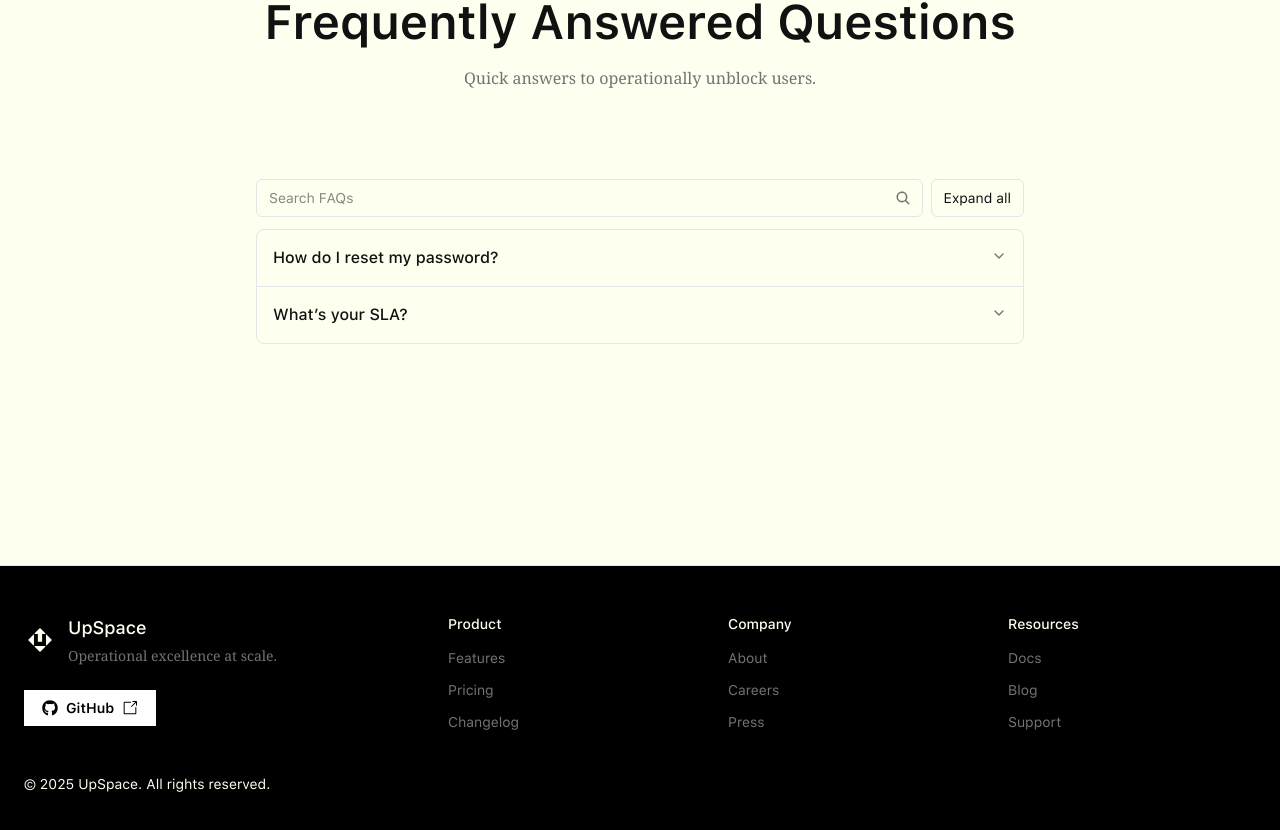
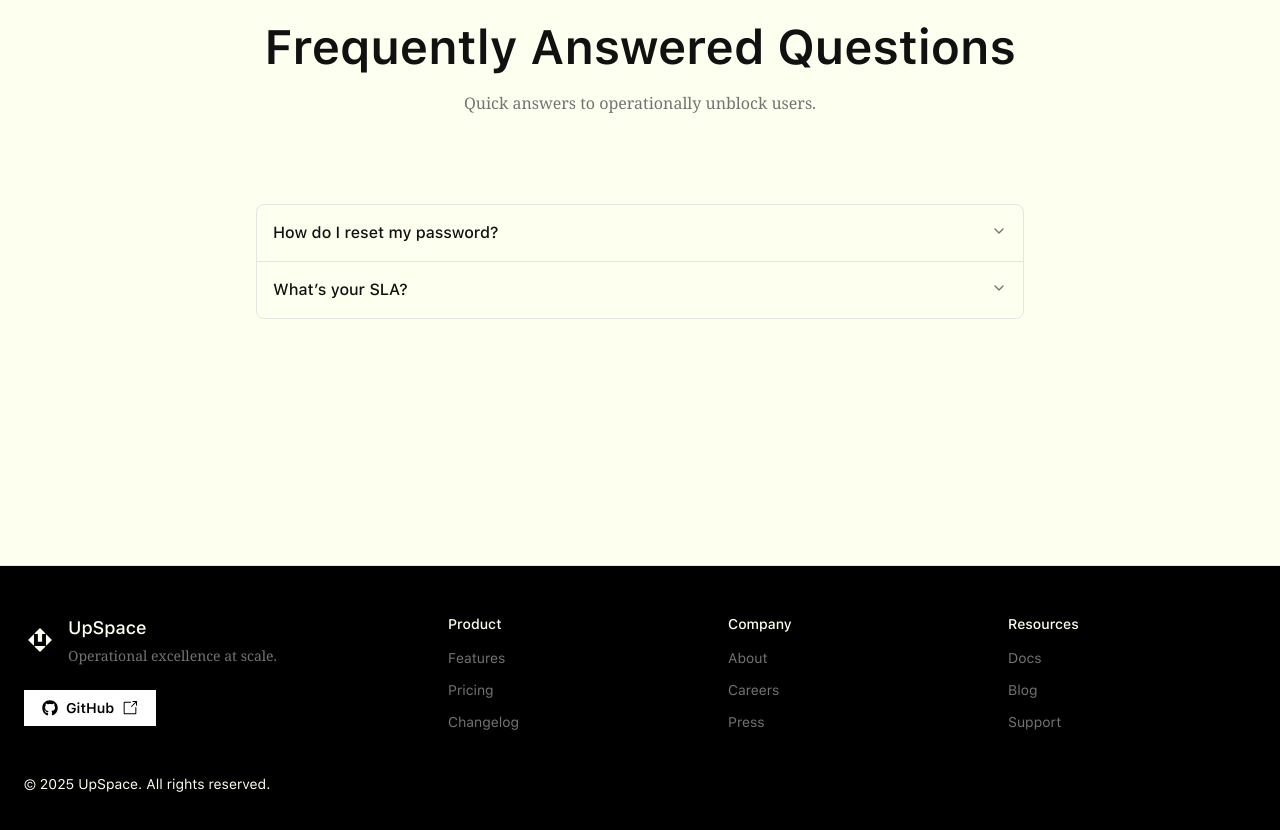
Before and after one commit to ivanreeve/upspace, a Next.js app: page / in a window 1280 px wide. Shown: the part 2627-3457 px from the top of the page. Built offline with nearby package versions, Linux system fonts and the light colour scheme.

Commit message:
remove search from faq

```diff
--- a/src/components/pages/LandingPage/LandingPage.FAQ.tsx
+++ b/src/components/pages/LandingPage/LandingPage.FAQ.tsx
@@ -1,32 +1,29 @@
 'use client';
 
 import * as React from 'react';
-import { IoSearch } from 'react-icons/io5';
-
 import {
   Accordion,
   AccordionItem,
   AccordionTrigger,
   AccordionContent
-} from '@/components/ui/accordion'; // adjust if your path differs
+} from '@/components/ui/accordion';
 import { cn } from '@/lib/utils';
 
 export type FaqItem = {
-  id?: string;                 // stable id (optional). if absent, slugified from question
+  id?: string;
   question: string;
-  answer: React.ReactNode;     // rich content allowed
-  answerText?: string;         // plain text for JSON-LD (optional but recommended)
+  answer: React.ReactNode;
+  answerText?: string;
 };
 
 type FaqProps = {
   items: FaqItem[];
   className?: string;
-  allowMultiple?: boolean;     // defaults to single
-  defaultOpenIds?: string[];   // initial expanded panels
-  collapsible?: boolean;       // allow closing the last open item (single mode)
-  showSearch?: boolean;        // renders a search input to filter questions
-  jsonLd?: boolean;            // outputs FAQPage JSON-LD for SEO
-  onToggle?(id: string, open: boolean): void; // analytics hook
+  allowMultiple?: boolean;
+  defaultOpenIds?: string[];
+  collapsible?: boolean;
+  jsonLd?: boolean;
+  onToggle?(id: string, open: boolean): void;
 };
 
 function toSlug(input: string) {
@@ -45,11 +42,9 @@ export function Faq({
   allowMultiple = false,
   defaultOpenIds,
   collapsible = true,
-  showSearch = true,
   jsonLd = true,
   onToggle,
 }: FaqProps) {
-  const [query, setQuery] = React.useState('');
   const normalized = React.useMemo(
     () =>
       items.map((it) => ({
@@ -59,18 +54,6 @@ export function Faq({
     [items]
   );
 
-  // Filter by question (fast path); extend to answerText if provided
-  const filtered = React.useMemo(() => {
-    if (!query.trim()) return normalized;
-    const q = query.toLowerCase();
-    return normalized.filter(
-      (it) =>
-        it.question.toLowerCase().includes(q) ||
-        (it.answerText?.toLowerCase().includes(q) ?? false)
-    );
-  }, [normalized, query]);
-
-  // Deep-link: open item if hash matches
   const [open, setOpen] = React.useState<string[] | string | undefined>(() => {
     if (defaultOpenIds?.length) {
       return allowMultiple ? defaultOpenIds : defaultOpenIds[0];
@@ -102,21 +85,12 @@ export function Faq({
 
   function handleValueChange(next: string | string[]) {
     setOpen(next);
-    // fire analytics hook
     if (onToggle) {
       const opened = new Set(Array.isArray(next) ? next : [next]);
       normalized.forEach((it) => onToggle(it._id, opened.has(it._id)));
     }
   }
 
-  function copyAnchor(id: string) {
-    const url = new URL(window.location.href);
-    url.hash = id;
-    navigator.clipboard?.writeText(url.toString());
-    history.replaceState(null, '', `#${id}`);
-  }
-
-  // Build JSON-LD payload
   const jsonLdData =
     jsonLd &&
     normalized.some((it) => it.answerText) && {
@@ -135,75 +109,37 @@ export function Faq({
   return (
     <section
       data-slot="faq"
-      className={ cn('w-full mt-16', className) }
+      className={cn('w-full mt-16', className)}
       aria-label="Frequently Asked Questions"
     >
-      { showSearch && (
-        <div className="mb-3 flex items-center gap-2">
-          <div className="relative w-full">
-            <input
-              type="search"
-              placeholder="Search FAQs"
-              value={ query }
-              onChange={ (e) => setQuery(e.target.value) }
-              className="w-full rounded-md border bg-background px-3 py-2 text-sm outline-none transition focus-visible:border-ring focus-visible:ring-[3px] focus-visible:ring-ring/50"
-            />
-            <IoSearch
-              className="pointer-events-none absolute right-3 top-1/2 size-4 -translate-y-1/2 text-muted-foreground"
-              aria-hidden
-            />
-          </div>
-
-          { /* Expand/Collapse all only in multiple mode */ }
-          { allowMultiple && (
-            <button
-              type="button"
-              onClick={ () =>
-                setOpen(
-                  Array.isArray(open) && open.length === filtered.length
-                    ? []
-                    : filtered.map((f) => f._id)
-                )
-              }
-              className="cursor-pointer whitespace-nowrap rounded-md border px-3 py-2 text-sm outline-none transition hover:underline focus-visible:border-ring focus-visible:ring-[3px] focus-visible:ring-ring/50"
-            >
-              { Array.isArray(open) && open.length === filtered.length
-                ? 'Collapse all'
-                : 'Expand all' }
-            </button>
-          ) }
-        </div>
-      ) }
-
       <Accordion
-        type={ type }
-        value={ open as any }
-        onValueChange={ handleValueChange as any }
-        defaultValue={ undefined }
-        { ...(!allowMultiple && { collapsible, }) }
+        type={type}
+        value={open as any}
+        onValueChange={handleValueChange as any}
+        defaultValue={undefined}
+        {...(!allowMultiple && { collapsible })}
         className="rounded-lg border"
       >
-        { filtered.map((item) => (
-          <AccordionItem key={ item._id } value={ item._id }>
+        {normalized.map((item) => (
+          <AccordionItem key={item._id} value={item._id}>
             <AccordionTrigger className="text-base p-4 cursor-pointer">
-              <span id={ item._id } className="scroll-mt-24">
-                { item.question }
+              <span id={item._id} className="scroll-mt-24">
+                {item.question}
               </span>
             </AccordionTrigger>
             <AccordionContent className="pl-8 [&_p]:leading-relaxed [&_ul]:list-disc [&_ul]:pl-5 [&_ol]:list-decimal [&_ol]:pl-5">
-              { item.answer }
+              {item.answer}
             </AccordionContent>
           </AccordionItem>
-        )) }
+        ))}
       </Accordion>
 
-      { jsonLdData && (
+      {jsonLdData && (
         <script
           type="application/ld+json"
-
-          dangerouslySetInnerHTML={ { __html: JSON.stringify(jsonLdData), } }
+          dangerouslySetInnerHTML={{ __html: JSON.stringify(jsonLdData) }}
         />
-      ) }
+      )}
     </section>
   );
 }
@@ -218,29 +154,35 @@ const faqs: FaqItem[] = [
     question: 'What’s your SLA?',
     answer: (
       <p>
-        99.9% monthly uptime. See <a href="/legal/sla" className="underline">SLA</a>.
+        99.9% monthly uptime. See{' '}
+        <a href="/legal/sla" className="underline">
+          SLA
+        </a>.
       </p>
     ),
     answerText: '99.9% monthly uptime. See the SLA for specifics.',
-  }
+  },
 ];
 
 export function FAQs() {
   return (
-    <div id='faqs' className="mx-auto max-w-3xl h-screen flex flex-col justify-center items-center">
-      <h2 className="mb-2 text-[3rem] text-center font-semibold">Frequently Answered Questions</h2>
+    <div
+      id="faqs"
+      className="mx-auto max-w-3xl h-screen flex flex-col justify-center items-center"
+    >
+      <h2 className="mb-2 text-[3rem] text-center font-semibold">
+        Frequently Answered Questions
+      </h2>
       <p className="mb-6 text-lg text-[1rem] text-muted-foreground text-center">
         Quick answers to operationally unblock users.
       </p>
       <Faq
-        items={ faqs }
+        items={faqs}
         allowMultiple
-        showSearch
         jsonLd
-        onToggle={ (id, open) => {
-          // optional: route to your analytics
-          // track('faq_toggle', { id, open });
-        } }
+        onToggle={(id, open) => {
+          // track analytics if needed
+        }}
       />
     </div>
   );
```
